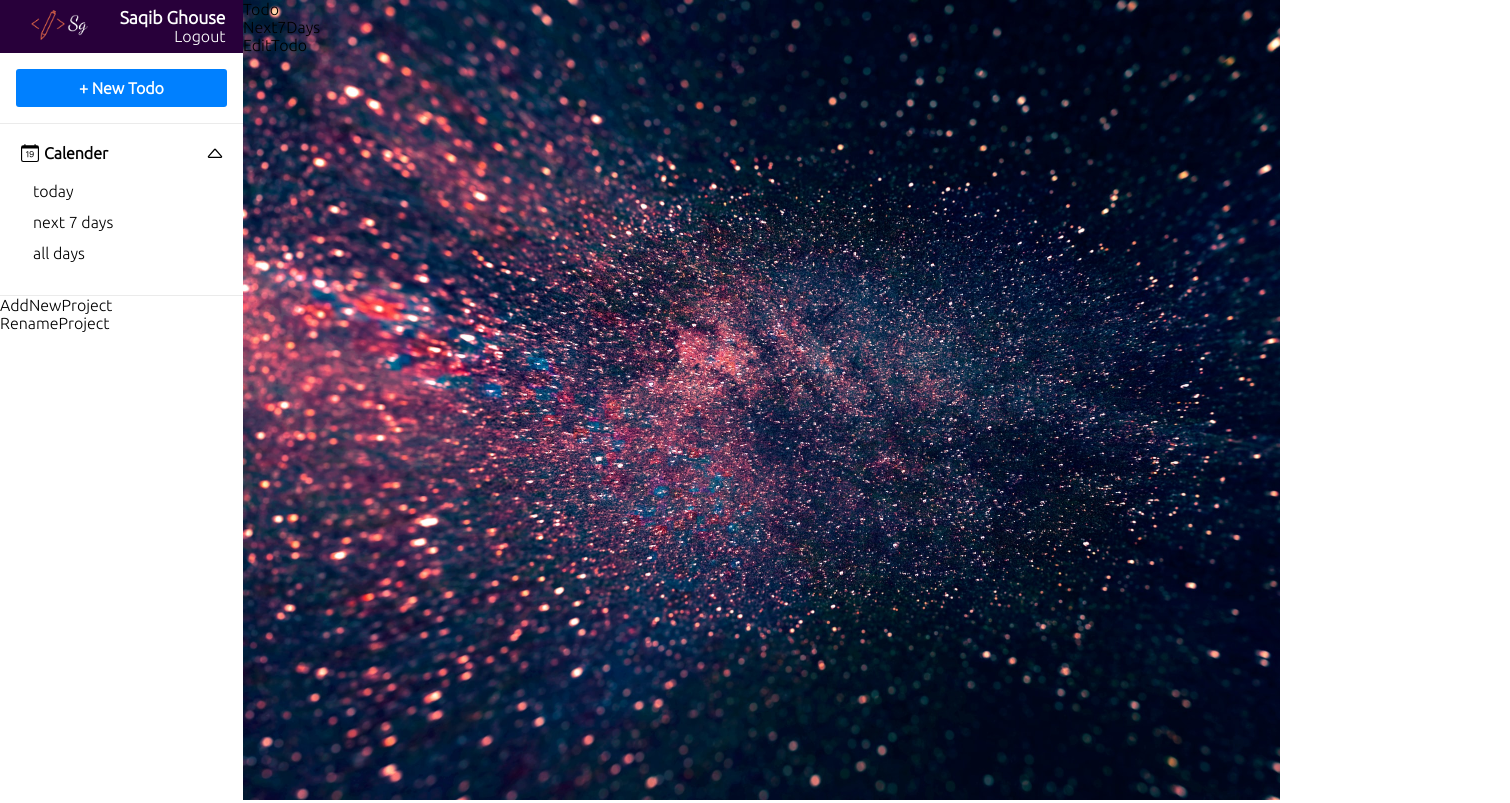
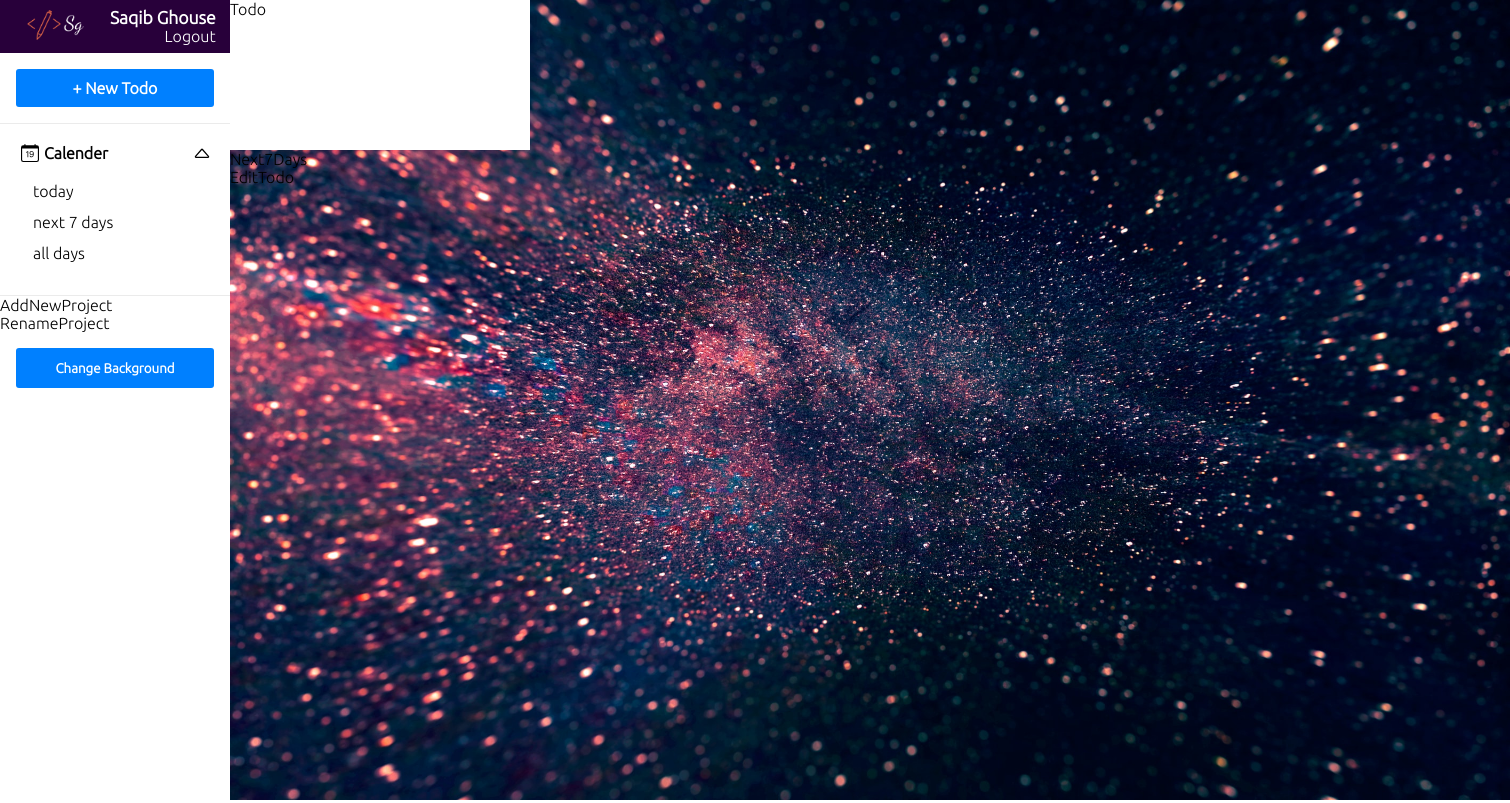
Before and after one commit to SaqibGhouse/todo, a React (Create React App) app: page / in a window 1280 px wide. Shown: the whole page, 1510 px wide, since content can reach past the window. Built offline with nearby package versions, Linux system fonts and the light colour scheme.

Commit message:
background Change option added

```diff
--- a/src/App.js
+++ b/src/App.js
@@ -8,6 +8,7 @@ import Calender from "./components/calender/Calender";
 import Projects from "./components/projects/Projects";
 import Todos from "./components/todos/Todos";
 import EditTodo from "./components/editTodo/EditTodo";
+import ChangeBackground from "./components/backgroundImage/changeBG/ChangeBackground";
 
 function App() {
   return (
@@ -17,6 +18,7 @@ function App() {
         <AddNewTodo />
         <Calender />
         <Projects />
+        <ChangeBackground />
       </SideBar>
       <Main>
         <Todos />
--- /dev/null
+++ b/src/components/backgroundImage/bgImage/BackgroundImage.css
@@ -0,0 +1,8 @@
+.BackgroundImage {
+  position: absolute;
+  z-index: -1;
+}
+.BackgroundImage img {
+  width: 100vw;
+  height: 100vh;
+}
--- /dev/null
+++ b/src/components/backgroundImage/bgImage/BackgroundImage.jsx
@@ -0,0 +1,12 @@
+import React from "react";
+import BGImage from "../../../images/bg.jpg";
+import "./BackgroundImage.css";
+export const BackgroundImage = ({ show }) => {
+  return (
+    show && (
+      <div className="BackgroundImage">
+        <img src={BGImage} alt="" />
+      </div>
+    )
+  );
+};
--- /dev/null
+++ b/src/components/backgroundImage/changeBG/ChangeBackground.css
@@ -0,0 +1,22 @@
+.ChangeBackground {
+  background-color: white;
+  width: 300px;
+  height: 300px;
+}
+.change_bg_btn {
+  font-size: 1rem;
+  color: white;
+  padding: 1rem;
+  cursor: pointer;
+}
+
+.change_bg_btn button {
+  background-color: #0080ff;
+  width: 100%;
+  height: 40px;
+  color: white;
+  border-radius: 3px;
+  font-weight: bold;
+  cursor: pointer;
+  border: none;
+}
--- /dev/null
+++ b/src/components/backgroundImage/changeBG/ChangeBackground.jsx
@@ -0,0 +1,29 @@
+import React, { useState } from "react";
+import Modal from "../../modal/Modal";
+import { BackgroundImage } from "../bgImage/BackgroundImage";
+import "./ChangeBackground.css";
+const ChangeBackground = () => {
+  const [showModal, setShowModal] = useState(false);
+  const [test, setTest] = useState(false);
+  const maza = () => {
+    if (test === false) {
+      setTest(true);
+    }
+  };
+  return (
+    <>
+      <div className="change_bg_btn">
+        <button onClick={() => setShowModal(true)}>Change Background</button>
+      </div>
+      <Modal setShowModal={setShowModal} showModal={showModal}>
+        <div className="ChangeBackground">
+          test
+          <button onClick={maza}>test</button>
+        </div>
+      </Modal>
+      <BackgroundImage test={test} />
+    </>
+  );
+};
+
+export default ChangeBackground;
--- a/src/components/main/Main.css
+++ b/src/components/main/Main.css
@@ -2,7 +2,7 @@
 .Main {
     width: 100%;
     height: 100%;
-    background: url("../../images/bg.jpg");
+    /* background: url("../../images/bg.jpg"); */
     background-repeat: no-repeat;
     background-size: cover;
   }
--- a/src/components/main/Main.jsx
+++ b/src/components/main/Main.jsx
@@ -1,8 +1,14 @@
 import React from "react";
+import { BackgroundImage } from "../backgroundImage/bgImage/BackgroundImage";
 import "./Main.css";
 
 const Main = ({ children }) => {
-  return <div className="Main">{children}</div>;
+  return (
+    <div className="">
+      <BackgroundImage show={true} />
+      <div className="Main">{children}</div>;
+    </div>
+  );
 };
 
 export default Main;
--- a/src/components/sideBar/Sidebar.css
+++ b/src/components/sideBar/Sidebar.css
@@ -1,6 +1,6 @@
 /* Sidebar */
 .SideBar {
-    width: 300px;
-    min-width: 210px;
-    height: 100%;
-  }
+  width: 230px;
+  min-width: 210px;
+  height: 100%;
+}
--- a/src/components/todo/Todo.jsx
+++ b/src/components/todo/Todo.jsx
@@ -2,7 +2,7 @@ import React from 'react'
 
 const Todo = () => {
   return (
-    <div>Todo</div>
+    <div style={{backgroundColor:"white" , height:"150px", width:"300px" }}>Todo</div>
   )
 }
 
```
